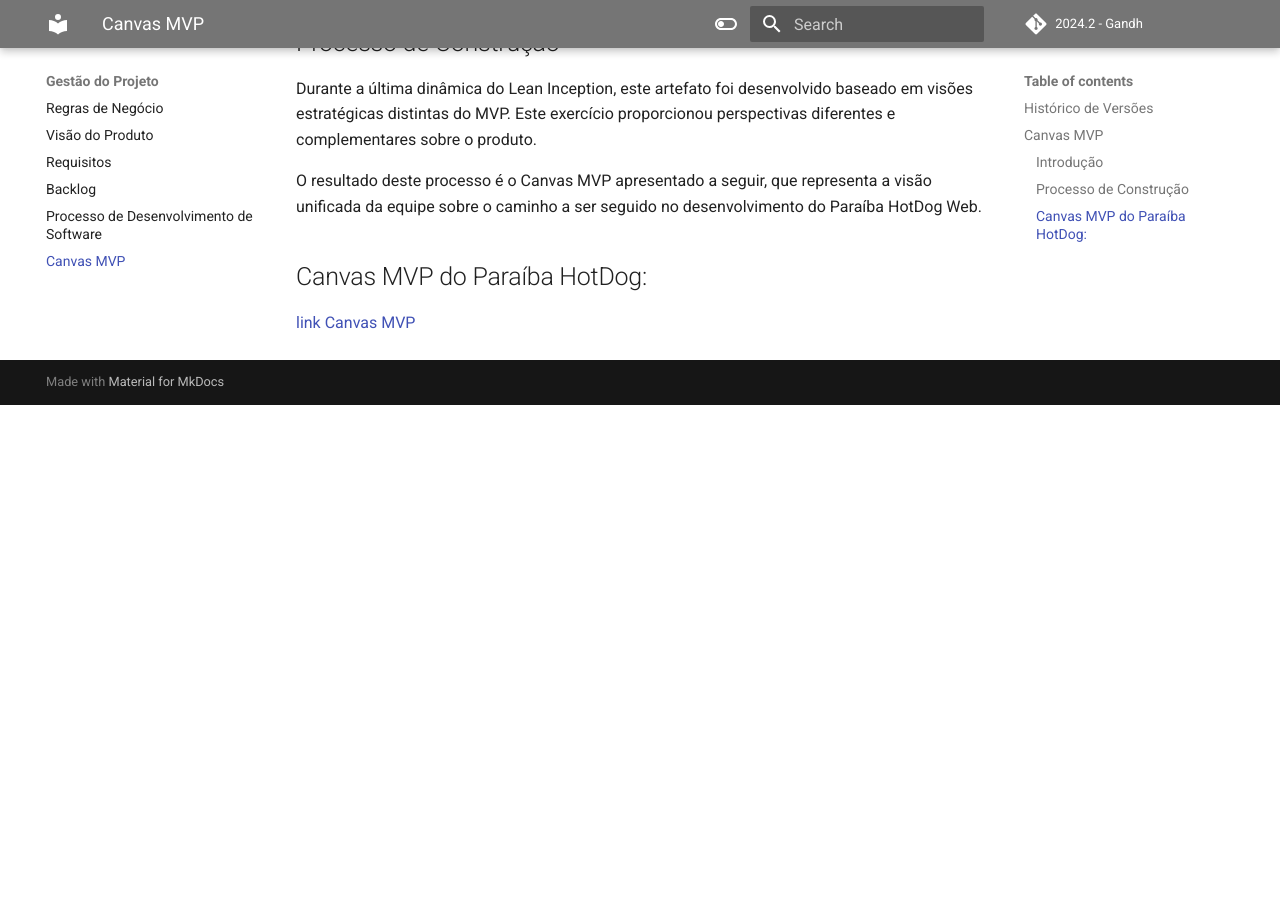
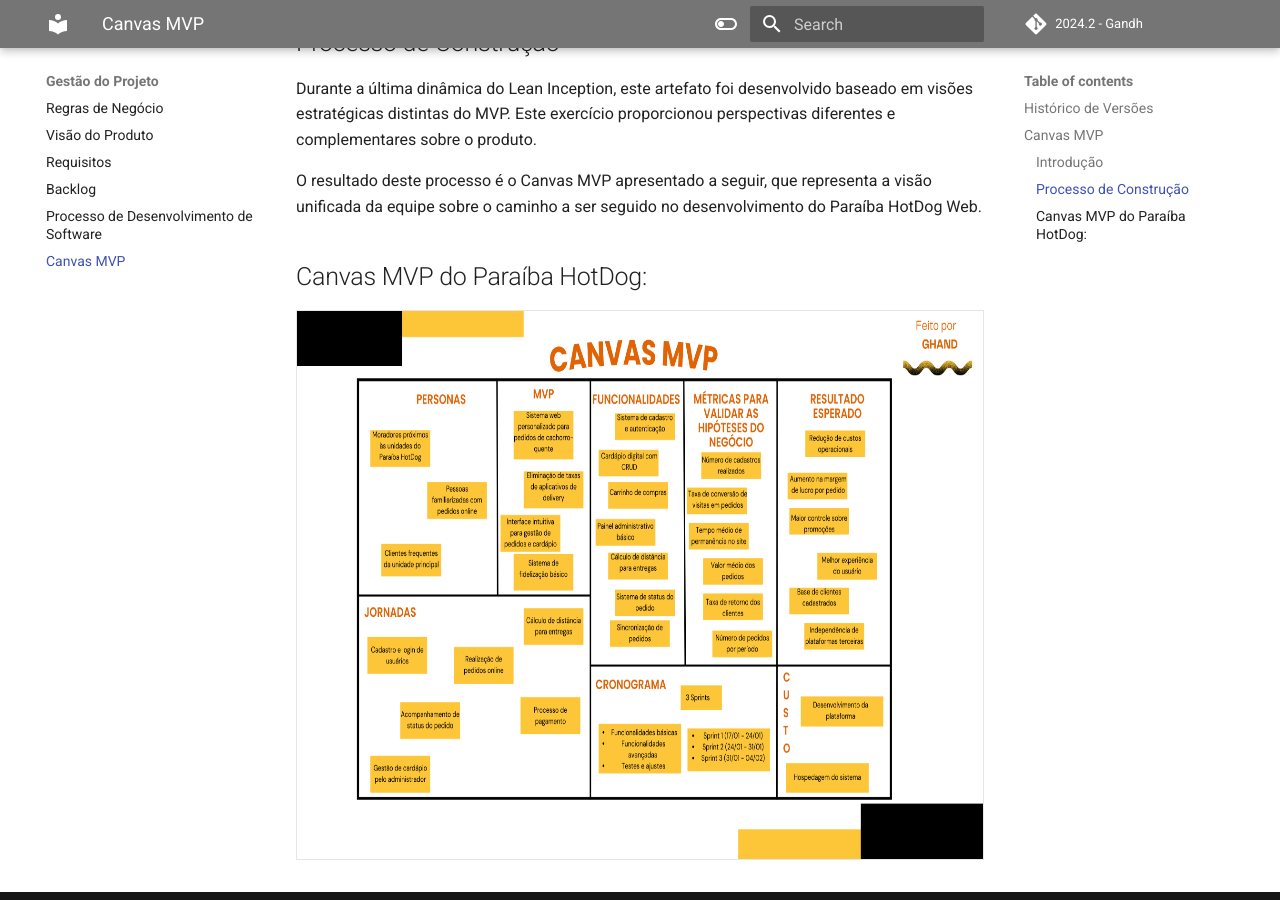
Before and after one commit to FGA-REQ/2024.2-Gandh, an MkDocs documentation site: the page built from docs/CanvasMVP/canvasMVP.md, in a window 1280 px wide and 900 px high, scrolled down 611 px. Built offline with MkDocs 1.6.1 and Material for MkDocs 9.7.7, drawn with Linux system fonts in a browser that asks for light colours; comment, search, counter and statistics services are not loaded; before the commit the page ends 1016 px from its top, so only the background shows below that.

Commit message:
fix: img canva

```diff
--- a/docs/CanvasMVP/canvasMVP.md
+++ b/docs/CanvasMVP/canvasMVP.md
@@ -18,4 +18,4 @@
 O resultado deste processo é o Canvas MVP apresentado a seguir, que representa a visão unificada da equipe sobre o caminho a ser seguido no desenvolvimento do Paraíba HotDog Web.
 
 ## Canvas MVP do Paraíba HotDog:
-[link Canvas MVP](https://github.com/FGA-REQ/2024.2-Gandh/blob/main/docs/assets/canvasMVP.png)
+<img src="https://raw.githubusercontent.com/FGA-REQ/2024.2-Gandh/main/docs/assets/canvasMVP.png" alt="Canvas MVP do Paraíba HotDog" style="border: 1px solid rgba(0, 0, 0, 0.1); width: 900px; height: 550px;">
```
